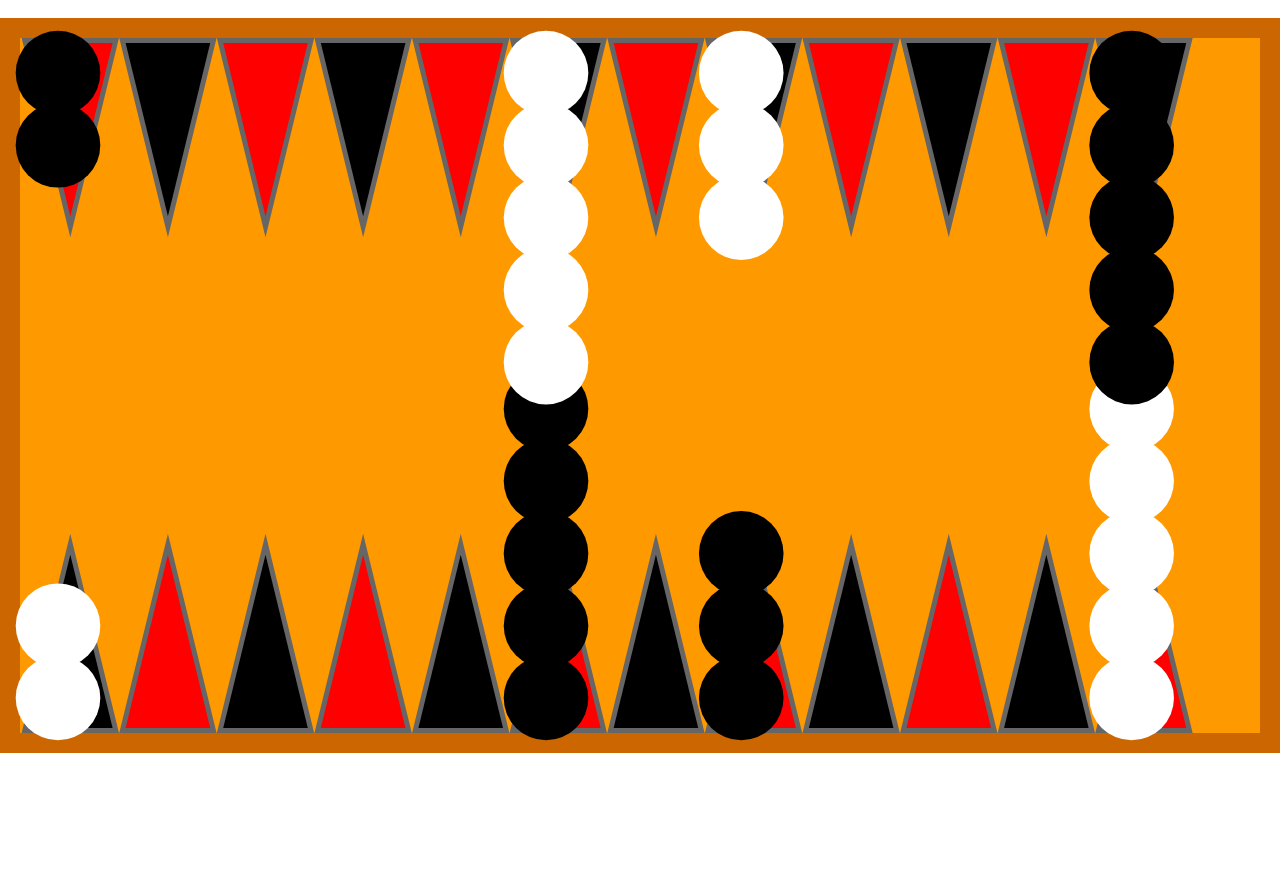
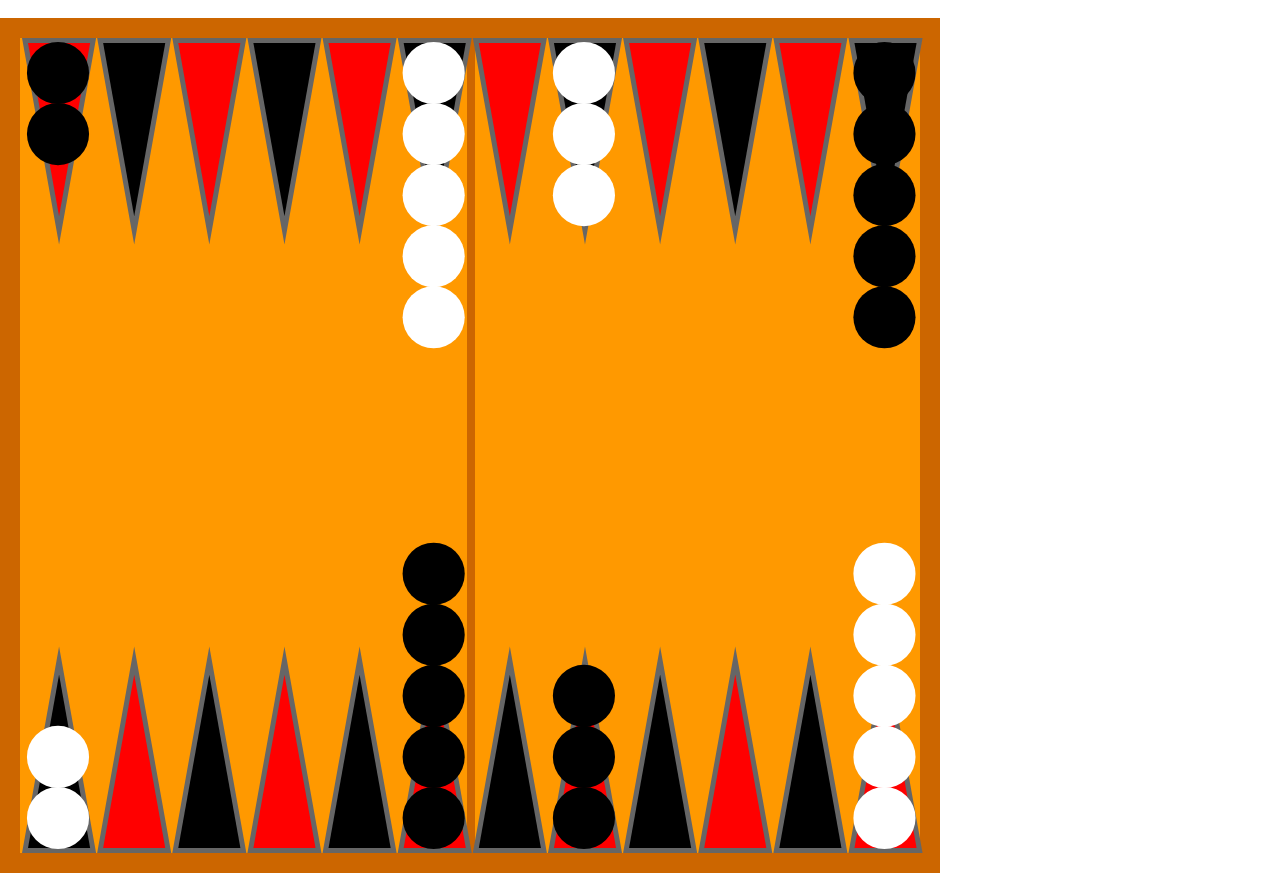
Before and after one commit to ben-and-yahel/backgammon_AI, a plain HTML site: page index.html in a window 1280 px wide. Shown: the part 40-913 px from the top of the page. Before the commit the page ends 800 px from the top, so only its background shows below. Drawn offline with Linux system fonts and the light colour scheme.

Commit message:
all revert

```diff
--- a/index.html
+++ b/index.html
@@ -21,7 +21,7 @@
         </div>
       </div> -->
 
-        <canvas id="gc" "></canvas>
+        <canvas id="gc" onmousemove="mouse(event)" onmouseout="undefined"></canvas>
         <script src="init.js" > </script>
     </body>
 
--- a/init.js
+++ b/init.js
@@ -11,8 +11,9 @@ window.onload =function() {
     // document.onmousedown = onClick;
     canv=document.getElementById("gc");
     ctx = canv.getContext("2d");
-    ctx.canvas.width  = window.innerWidth;
-    ctx.canvas.height = window.innerHeight - strap_height;
+    //TODO: make the canvas size change according to window size
+    ctx.canvas.width  = 940;
+    ctx.canvas.height = 920 - strap_height;
     init();
 
 }
@@ -26,7 +27,11 @@ class Tile{
 }
 
 board = [];
-triangle_size = 0;
+
+function mouse(params) {
+    let x = event.clientX;
+    let y = event.clientY;
+}
 // ----------------init functions--------------------
 
 function init() {
@@ -72,6 +77,8 @@ function print_board(board)
     ctx.fillRect(0, 0, frame_size, ctx.canvas.height);
     ctx.fillRect(0, ctx.canvas.height-frame_size, ctx.canvas.width, frame_size);
     ctx.fillRect(ctx.canvas.width-frame_size, 0, frame_size, ctx.canvas.height);
+
+    ctx.fillRect((ctx.canvas.width/2)-3, 0, 8 , ctx.canvas.height);
 
 
     //drawing the triangels
```
